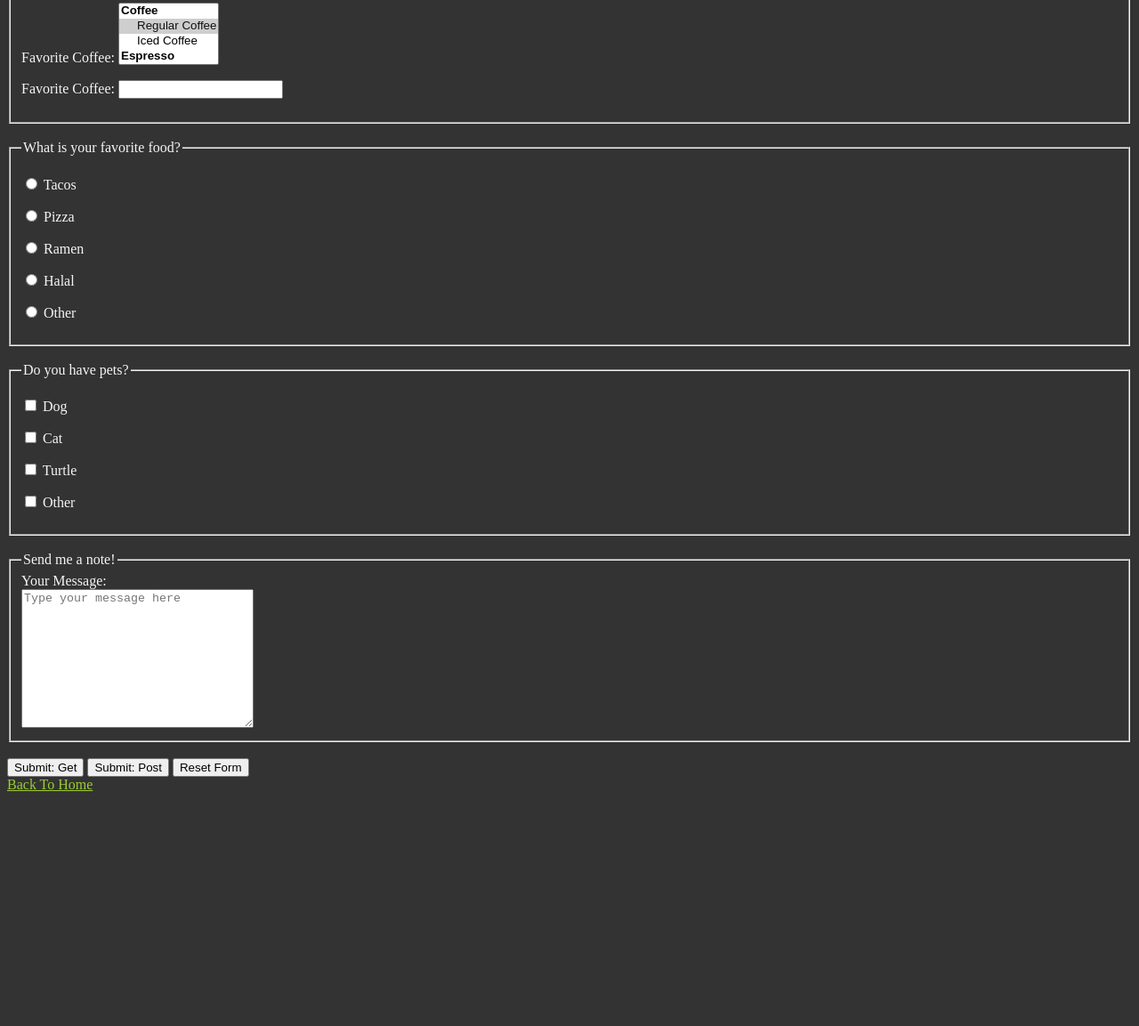
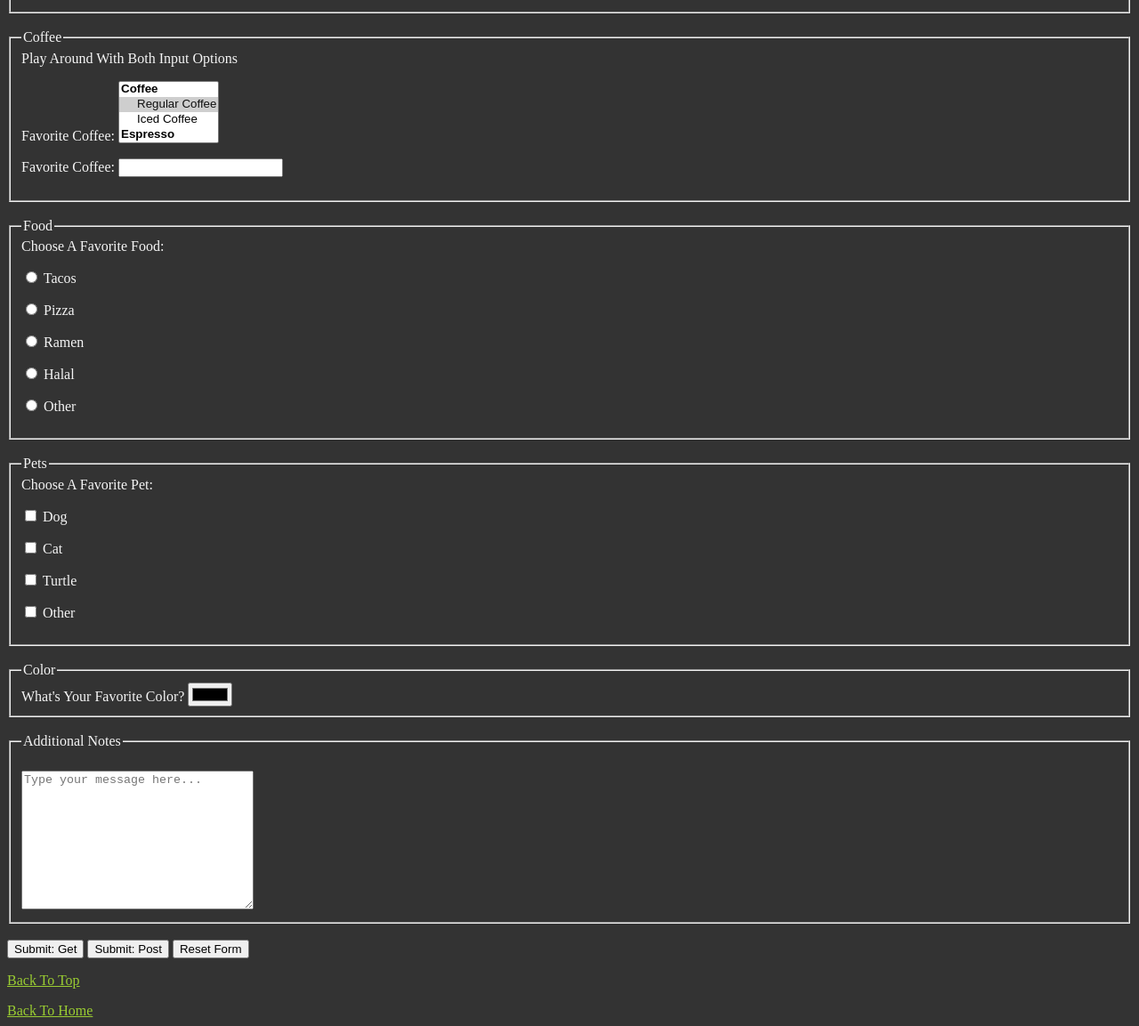
Before and after one commit to tiffmc1/web-building-practice, a plain HTML site: page freeCodeCamp-html-tutorial/forms-inputs.html in a window 1280 px wide. Shown: the part 423-1576 px from the top of the page at 89% size. Before the commit the page ends 1322 px from the top, so only its background shows below. Drawn offline with Linux system fonts and the light colour scheme.

Commit message:
index + forms-inputs: added top of page link

```diff
--- a/freeCodeCamp-html-tutorial/forms-inputs.html
+++ b/freeCodeCamp-html-tutorial/forms-inputs.html
@@ -9,7 +9,7 @@
 	</head>
 
 	<body>
-		<header>
+		<header id="top-of-page">
 			<a href="index.html">Home</a>
 			<h1>Forms And Inputs</h1>
 		</header>
@@ -79,6 +79,13 @@
 								value="1920"
 							/>
 						</p>
+					</fieldset>
+
+					<br />
+
+					<fieldset>
+						<legend>Coffee</legend>
+						<label for="coffee">Play Around With Both Input Options</label>
 						<p>
 							<label for="coffee">Favorite Coffee:</label>
 							<select name="coffee" id="coffee" multiple size="4">
@@ -123,7 +130,8 @@
 					<br />
 
 					<fieldset>
-						<legend>What is your favorite food?</legend>
+						<legend>Food</legend>
+						<label for="food">Choose A Favorite Food:</label>
 						<p>
 							<input type="radio" name="food" id="tacos" value="tacos" />
 							<label for="tacos">Tacos</label>
@@ -149,7 +157,8 @@
 					<br />
 
 					<fieldset>
-						<legend>Do you have pets?</legend>
+						<legend>Pets</legend>
+						<label for="pets">Choose A Favorite Pet:</label>
 						<p>
 							<input type="checkbox" name="pets" id="dog" value="dog" />
 							<label for="dog">Dog</label>
@@ -171,15 +180,22 @@
 					<br />
 
 					<fieldset>
-						<legend>Send me a note!</legend>
-						<label for="message">Your Message:</label>
+						<legend>Color</legend>
+						<label for="fav-color">What's Your Favorite Color?</label>
+						<input type="color" name="fav-color" id="fav-color" />
+					</fieldset>
+
+					<br />
+
+					<fieldset>
+						<legend>Additional Notes</legend>
 						<br />
 						<textarea
 							name="message"
 							id="message"
 							cols="30"
 							rows="10"
-							placeholder="Type your message here"
+							placeholder="Type your message here..."
 						></textarea>
 					</fieldset>
 
@@ -208,7 +224,12 @@
 		</main>
 
 		<footer>
-			<a href="index.html">Back To Home</a>
+			<p>
+				<a href="#top-of-page">Back To Top</a>
+			</p>
+			<div>
+				<a href="index.html">Back To Home</a>
+			</div>
 		</footer>
 	</body>
 </html>
```
Also changed, not shown: freeCodeCamp-html-tutorial/index.html (+2 -1 lines).
